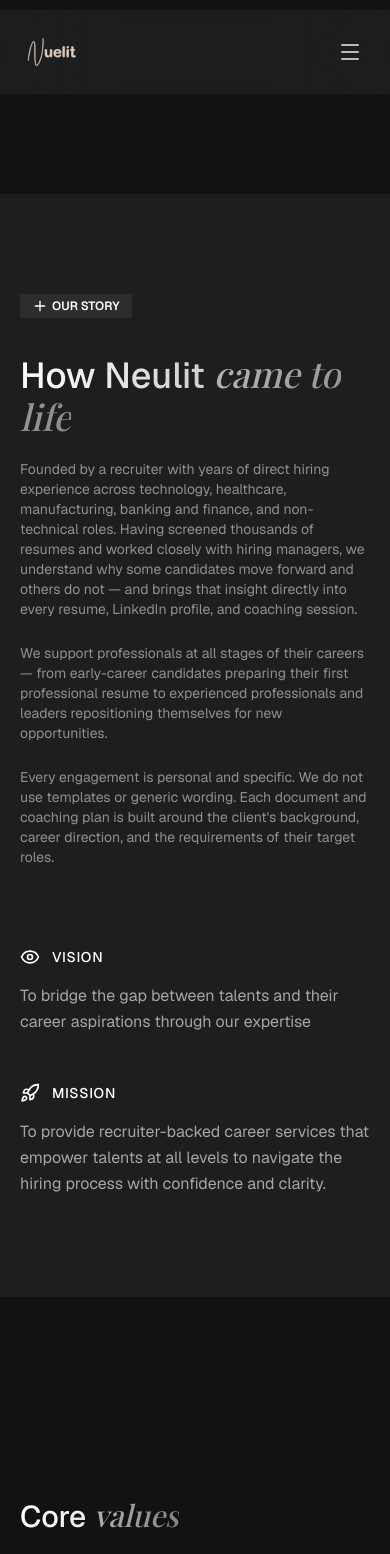
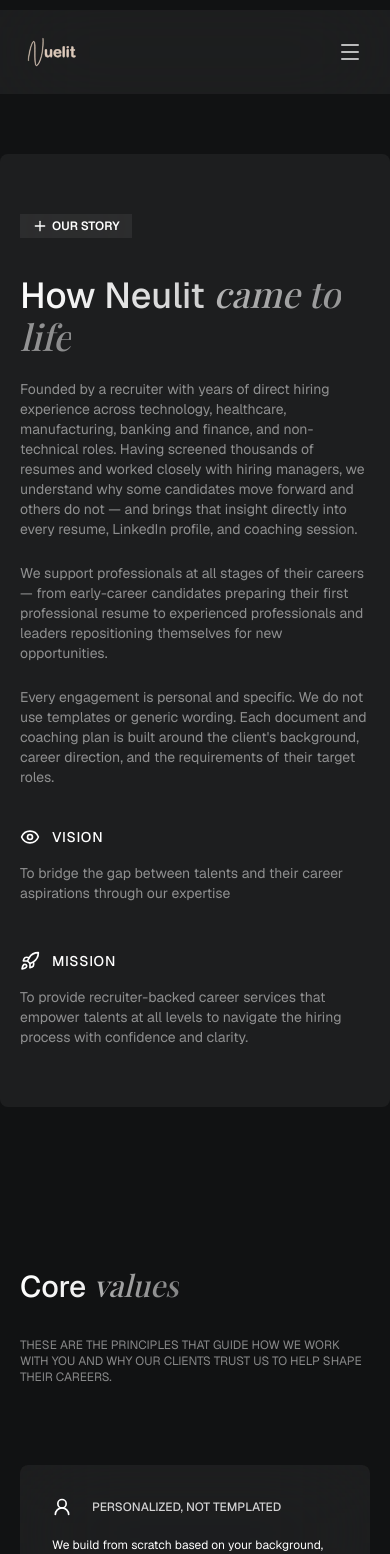
Before and after one commit to Israel-Beni/nuelit, a Next.js app: page /about in a window 390 px wide. Shown: the top 1554 px of the page. Built offline with nearby package versions, Linux system fonts and the light colour scheme; a web font is replaced by a local one.

Commit message:
feat: Integrate PayPal payment approval with email confirmation and enhance footer responsiveness.

```diff
--- a/components/sections/summary.tsx
+++ b/components/sections/summary.tsx
@@ -5,8 +5,8 @@
 
 export function Summary() {
   return (
-    <section id="summary" className="py-25">
-      <div className="container-section py-25 bg-white/5">
+    <section id="summary" className="py-padding-y-page">
+      <div className="container-section py-padding-y-page bg-white/5 rounded-lg">
         <div className="w-full max-w-3xl mx-auto"><Tag text="OUR STORY" />
 
           {/* Title */}
@@ -28,13 +28,13 @@
           </div>
 
           {/* Vision & Mission Grid */}
-          <div className="grid md:grid-cols-2 gap-12 lg:gap-24 mt-20">
+          <div className="grid md:grid-cols-2 gap-12 lg:gap-24 mt-10 md:mt-15 lg:mt-20">
             <div className="space-y-4">
               <div className="flex items-center gap-3 text-white font-medium tracking-wider text-sm">
                 <Eye className="w-5 h-5 text-white" />
                 VISION
               </div>
-              <p className="text-white/60 leading-relaxed">
+              <p className="text-body">
                 To bridge the gap between talents and their career aspirations through our expertise
               </p>
             </div>
@@ -44,7 +44,7 @@
                 <Rocket className="w-5 h-5 text-white" />
                 MISSION
               </div>
-              <p className="text-white/60 leading-relaxed">
+              <p className="text-body">
                 To provide recruiter-backed career services that empower talents at all levels to navigate the hiring process with confidence and clarity.
               </p>
             </div>
```
